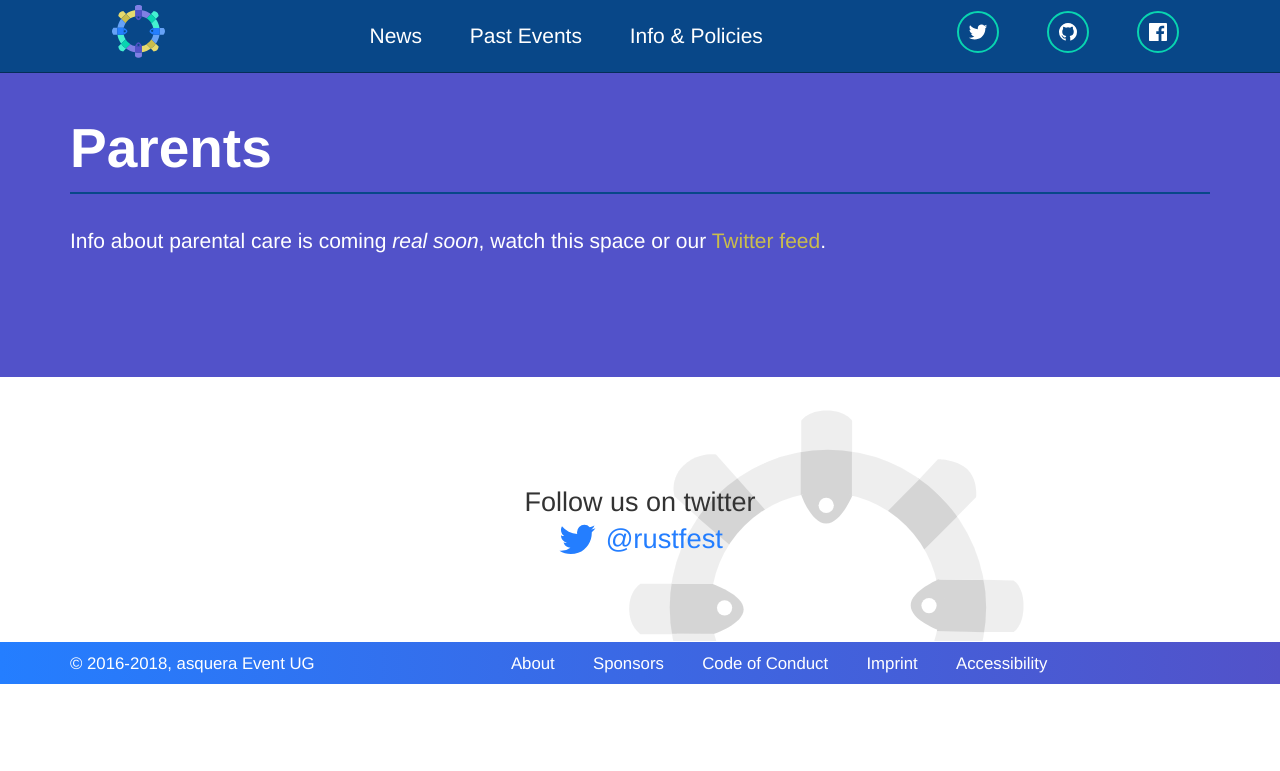
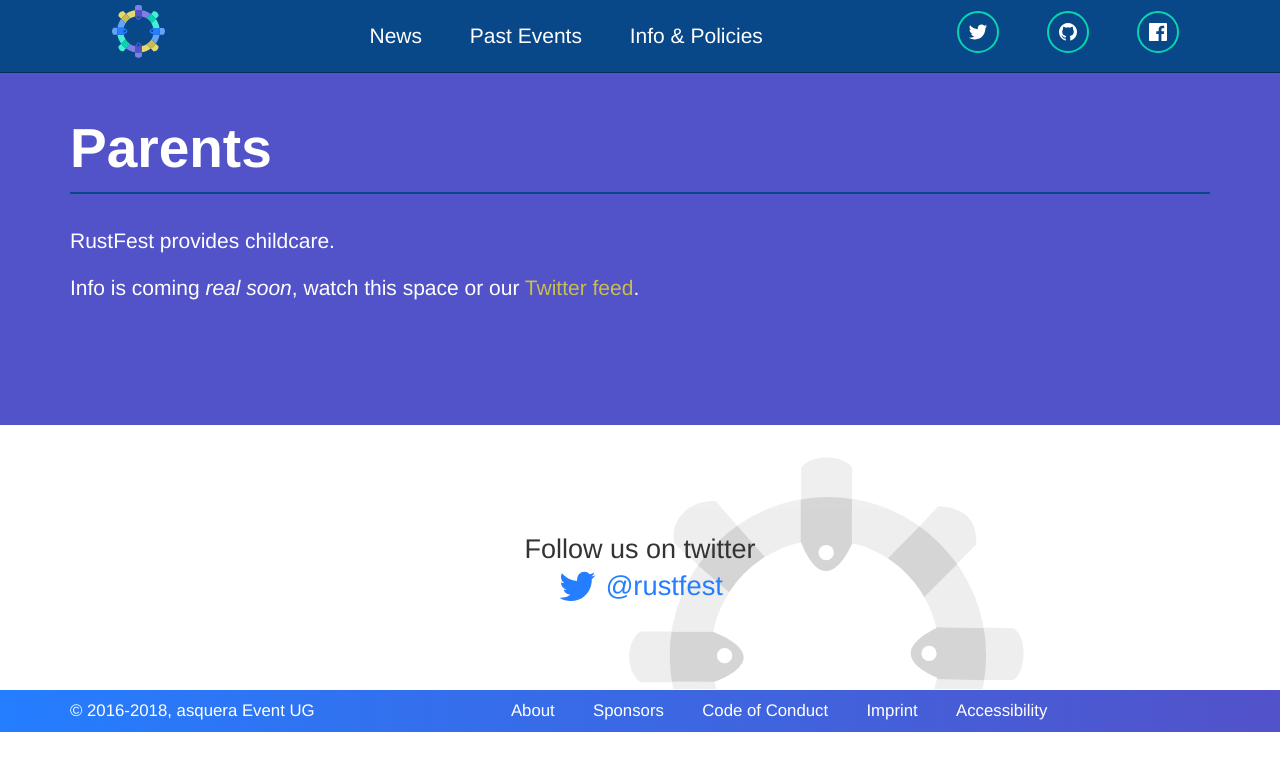
Before and after one commit to RustFestEU/rome.rustfest.eu, a Jekyll site: the page built from parents.md, in a window 1280 px wide. Shown: the top 771 px of the page. Built offline with Jekyll 4.4.1, drawn with Linux system fonts in a browser that asks for light colours; nearby versions of some CDN libraries.

Commit message:
Rephrase childcare

```diff
--- a/parents.md
+++ b/parents.md
@@ -4,4 +4,6 @@
 title: Parents
 ---
 
-Info about parental care is coming _real soon_, watch this space or our [Twitter feed](https://twitter.com/rustfest).
+RustFest provides childcare.
+
+Info is coming _real soon_, watch this space or our [Twitter feed](https://twitter.com/rustfest).
```
